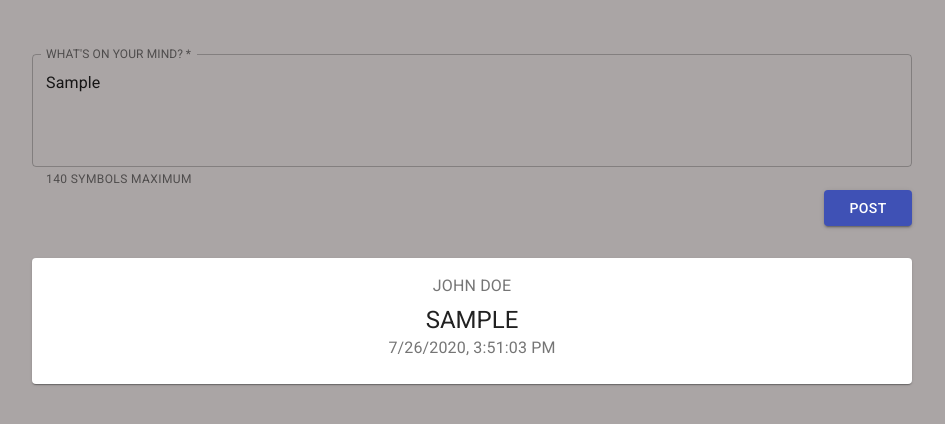
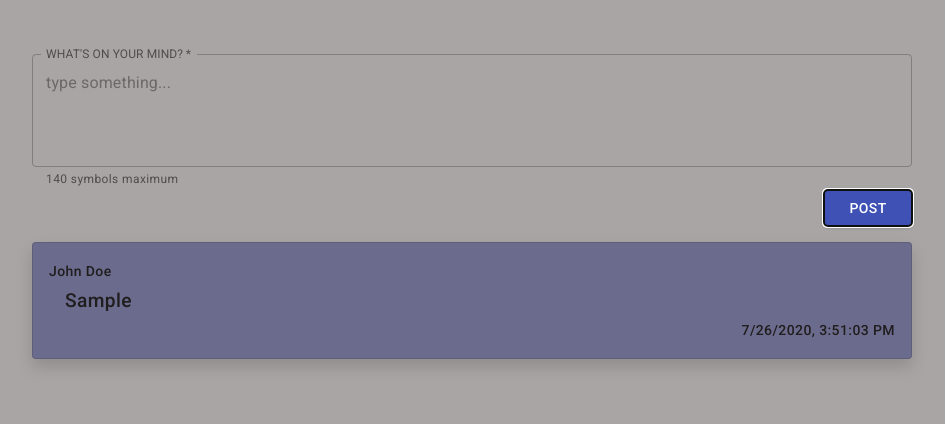
Before and after one commit to solomiiaivychuk/microblog-react, a React (Create React App) app: page / in a window 1280 px wide. Both pictures are taken after typing "Sample" into the empty fields and a click on the button "POST". Shown: the top 424 px of the page, without its empty margins (168-1113 px from the left). Built offline with nearby package versions, Linux system fonts and the light colour scheme.

Commit message:
Added styling to posts

```diff
--- a/public/index.html
+++ b/public/index.html
@@ -26,6 +26,7 @@
     -->
     <link rel="stylesheet" href="https://fonts.googleapis.com/css?family=Roboto:300,400,500,700&display=swap" />
     <link rel="stylesheet" href="https://fonts.googleapis.com/icon?family=Material+Icons" />
+    <link rel="stylesheet" href="https://stackpath.bootstrapcdn.com/bootstrap/4.5.0/css/bootstrap.min.css" integrity="sha384-9aIt2nRpC12Uk9gS9baDl411NQApFmC26EwAOH8WgZl5MYYxFfc+NcPb1dKGj7Sk" crossorigin="anonymous">
 
     <title>React App</title>
   </head>
--- a/src/components/InputForm.jsx
+++ b/src/components/InputForm.jsx
@@ -18,6 +18,7 @@ class InputForm extends React.Component {
       author : 'John Doe',
       date : new Date(Date.now()).toLocaleString(),
     })
+    event.target.reset();
   }
 
   handleChange(event) {
--- a/src/components/PostItem.jsx
+++ b/src/components/PostItem.jsx
@@ -13,23 +13,16 @@ class PostItem extends React.Component {
   }
   render() {
     return (
-
-      <div className="post-item">
-        <Card className="{classes.root}">
-      <CardContent>
-        <Typography className="" color="textSecondary" gutterBottom>
+    <div className="card shadow rounded post-item">
+      <div className="post-author">
         {this.props.post.author}
-        </Typography>
-        <Typography variant="h5" component="h2" nowrap="false">
+      </div>
+      <div className="post-text">
         {this.props.post.text}
-        </Typography>
-        <Typography className="{classes.pos}" color="textSecondary">
+      </div>
+      <div className="post-date">
         {this.props.post.date}
-        </Typography>
-        <Typography variant="body2" component="p">
-        </Typography>
-      </CardContent>
-    </Card>
+      </div>
     </div>
      );
   }
--- a/src/index.css
+++ b/src/index.css
@@ -31,7 +31,9 @@ body {
 .MuiButton-label>* {
   width: 100%;
 }
-
+.MuiFormHelperText-root {
+  text-transform: lowercase;
+}
 .form-wrapper {
   display: flex;
   flex-direction: column;
@@ -43,10 +45,22 @@ body {
 }
 
 .post-item {
-  width: 100%;
   margin-top: 1rem;
-  padding-top: 1rem;
-  padding-bottom: 1rem;
-  display: flex;
-  flex-direction: column;
+  padding: 1rem;
+  text-transform: none;
+  background-color: rgb(107, 107, 141);
+  color: rgb(31, 29, 29);
 }
+.post-author {
+  align-self: flex-start;
+}
+.post-date {
+  align-self: flex-end;
+}
+.post-text {
+  align-self: flex-start;
+  font-size: 1.2rem;
+  margin-left: 1rem;
+  display: inline;
+
+}
```
